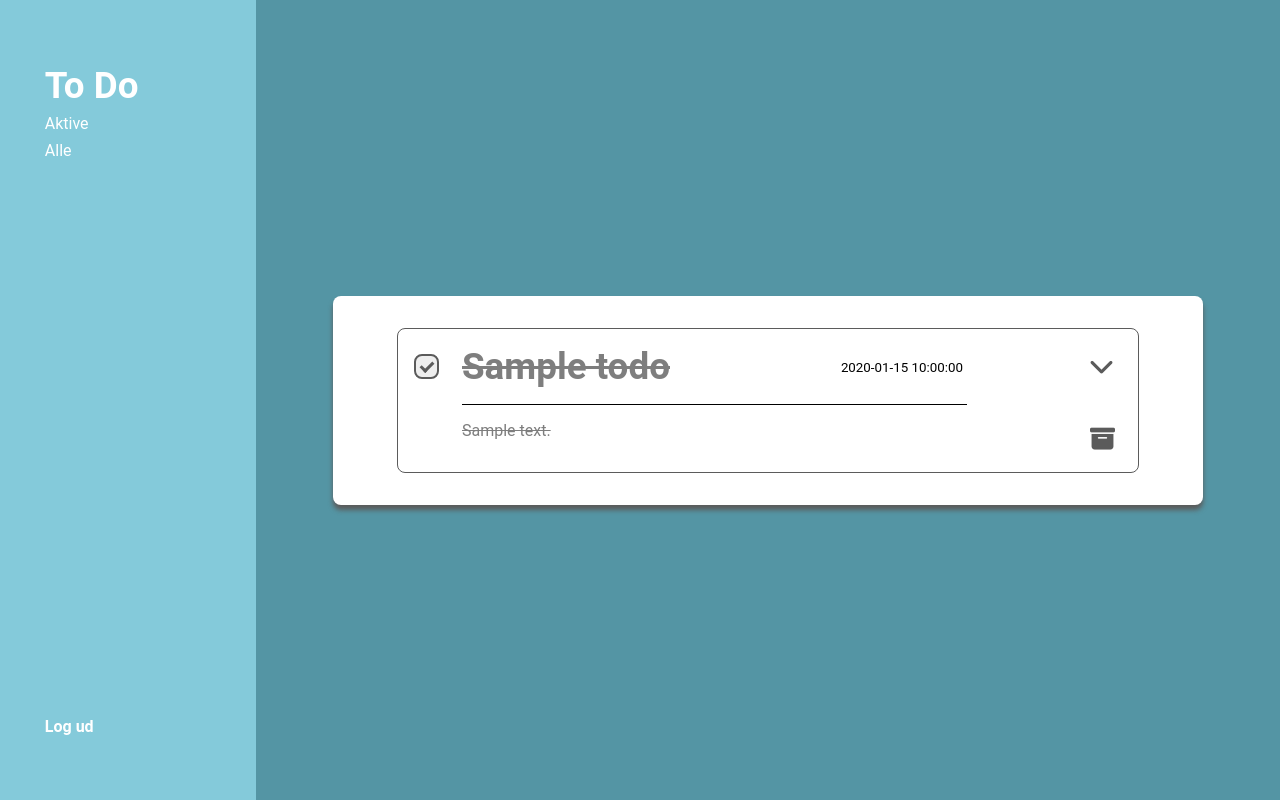
After one commit to toby044/toDoProject, a PHP site: page /all.php in a window 1280 px wide. The commit adds this page. Run offline with PHP 8.4, Linux system fonts and the light colour scheme; tables that the repository leaves empty or names only in its code hold one stand-in row (values such as "Sample post"); some libraries are stand-ins or nearby versions.

Commit message:
added subpages with ongoing and all todos

```diff
--- /dev/null
+++ b/all.php
@@ -0,0 +1,74 @@
+<?php
+
+require './db_conn.php';
+
+$sql = "SELECT * FROM todos ORDER BY id DESC";
+
+$result = $conn->query($sql);
+
+?>
+
+<!DOCTYPE html>
+<html lang="en">
+  <head>
+      <meta charset="UTF-8">
+      <meta http-equiv="X-UA-Compatible" content="IE=edge">
+      <meta name="viewport" content="width=device-width, initial-scale=1.0">
+      <link rel='stylesheet' type='text/css' href='./css/style.css' />
+      <script src="https://kit.fontawesome.com/6f6a2b9d07.js" crossorigin="anonymous"></script>
+      <title>Todo</title>
+  </head>
+  <body>
+    <?php include "./modules/header.php"; ?>
+    <main>
+      <div class="main-container b-radius">
+        <div class="todos-section">
+          <?php foreach($result as $todo) { ?>
+            <div class="todo-item b-radius" id="<?php echo $todo['id']; ?>">
+              <div class="wrapper">
+              <?php if ($todo['checked']) { ?>
+                <div class="wrapper-inner">
+                  <label class="todo-checkbox-container">
+                    <input type="checkbox" name="check" checked>
+                    <span class="todo-checkmark b-radius"></span>
+                  </label>
+                  <h2 class="todo-title checked"><?php echo $todo['title']; ?></h2>
+                  <small class="todo-date"><?php echo $todo['date_time']; ?></small>
+                  <div class="dropdown-arrow">
+                    <i class="fa fa-solid fa-chevron-down font-size"></i>
+                  </div>
+                </div>
+                <div class="wrapper-inner-2">
+                  <p class="todo-descript checked"><?php echo $todo['descript']; ?></p>
+                  <div class="todo-archive">
+                    <i class="fa fa-solid fa-box-archive"></i>
+                  </div>
+                </div>
+              </div>
+              <?php } else { ?>
+                <div class="wrapper-inner">
+                  <label class="todo-checkbox-container">
+                    <input type="checkbox" name="check">
+                    <span class="todo-checkmark b-radius"></span>
+                  </label>
+                  <h2 class="todo-title"><?php echo $todo['title']; ?></h2>
+                  <small class="todo-date"><?php echo $todo['date_time']; ?></small>
+                  <div class="dropdown-arrow">
+                    <i class="fa fa-solid fa-chevron-down font-size"></i>
+                  </div>
+                </div>
+                <div class="wrapper-inner-2">
+                  <p class="todo-descript"><?php echo $todo['descript']; ?></p>
+                  <div class="todo-archive">
+                    <i class="fa fa-solid fa-box-archive"></i>
+                  </div>
+                </div>
+              </div>
+              <?php } ?>
+            </div>
+          <?php } ?>
+        </div>
+      </div>
+    </main>
+  </body>
+</html>
--- a/css/style.css
+++ b/css/style.css
@@ -42,9 +42,22 @@ a:active {
   font-size: 1.1em;
 }
 
+a:hover {
+  font-weight: bold;
+}
+
 h2 {
   font-size: 2.3em;
   margin: 0;
+  transition: transform 0.2s ease-in;
+}
+
+.header-link {
+  font-weight: bold;
+}
+
+h2:hover {
+  transform: translateX(5px);
 }
 
 .b-radius {
--- a/modules/header.php
+++ b/modules/header.php
@@ -1,8 +1,8 @@
 <aside>
     <div class="flex-down">
-        <h2>To Do</h2>
-        <a href="index.php">Aktive</a>
-        <a href="/views/all.php">Alle</a>
+        <h2><a href="index.php" class="header-link">To Do</a></h2>
+        <a href="active.php">Aktive</a>
+        <a href="all.php">Alle</a>
     </div>
     <a href="/modules/logout.php" class="logoutBtn">Log ud</a>
 </aside>
```
Also changed, not shown: active.php (added, +55 -0 lines).
